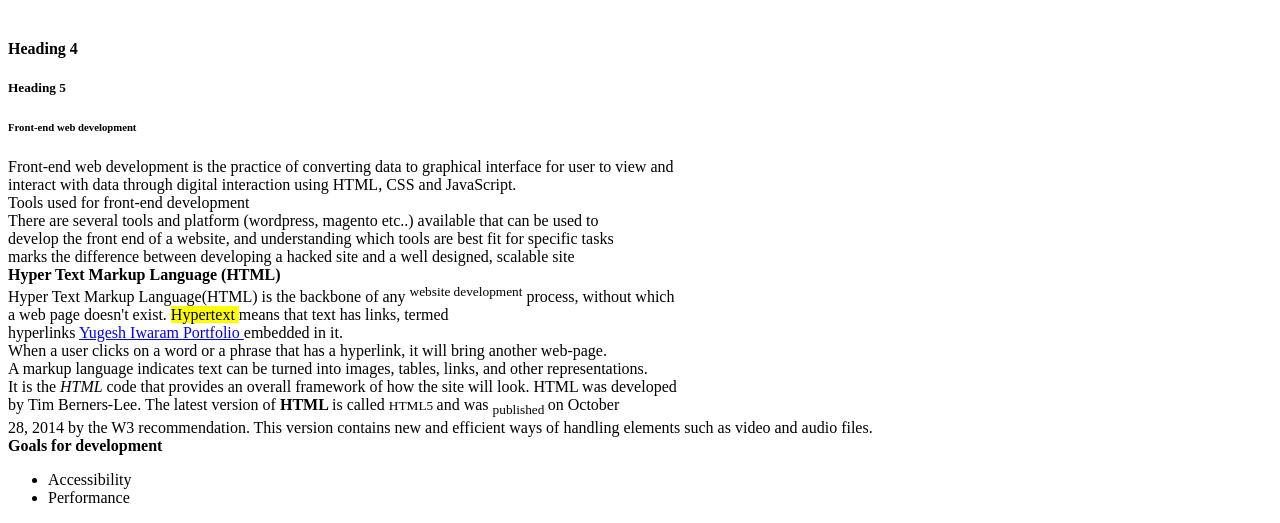
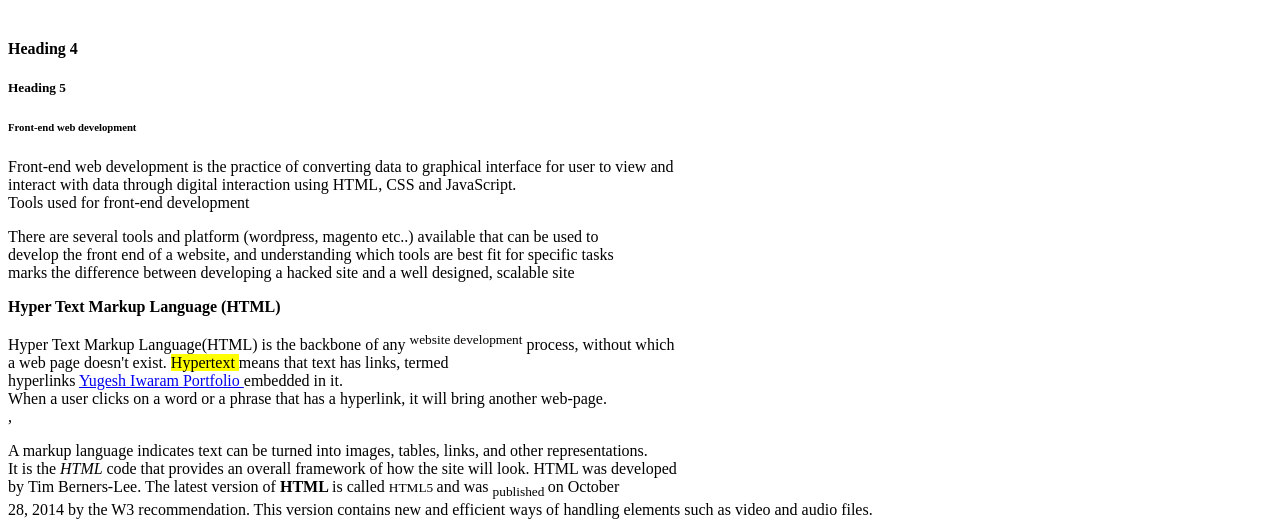
Before and after one commit to iwaramy/semantic-elements, a plain HTML site: page index.html in a window 1280 px wide. Shown: the part 256-779 px from the top of the page. Drawn offline with Linux system fonts and the light colour scheme.

Commit message:
add more html

```diff
--- a/index.html
+++ b/index.html
@@ -14,20 +14,20 @@
   <p>
   Front-end web development is the practice of converting data to graphical interface for user to view and<br>
   interact with data through digital interaction using HTML, CSS and JavaScript.<br>
-  Tools used for front-end development<br>
-  There are several tools and platform (wordpress, magento etc..) available that can be used to<br>
+  Tools used for front-end development<br> </p>
+  <p>There are several tools and platform (wordpress, magento etc..) available that can be used to<br>
   develop the front end of a website, and understanding which tools are best fit for specific tasks<br>
-  marks the difference between developing a hacked site and a well designed, scalable site<br>
+  marks the difference between developing a hacked site and a well designed, scalable site<br> </p>
 
   <b> Hyper Text Markup Language (HTML)</b> <br>
-  Hyper Text Markup Language(HTML) is the backbone of any <sup> website development</sup> process, without which <br>
+  <p>Hyper Text Markup Language(HTML) is the backbone of any <sup> website development</sup> process, without which <br>
   a web page doesn't exist. <mark> Hypertext </mark> means that text has links, termed<br>
   hyperlinks <a href="https://www.behance.net/yugeshiwaram/">Yugesh Iwaram Portfolio </a> embedded in it.<br>
-  When a user clicks on a word or a phrase that has a hyperlink, it will bring another web-page.<br>
-  A markup language indicates text can be turned into images, tables, links, and other representations.<br>
+  When a user clicks on a word or a phrase that has a hyperlink, it will bring another web-page.<br> ,</p>
+  <p> A markup language indicates text can be turned into images, tables, links, and other representations.<br>
   It is the <i> HTML </i> code that provides an overall framework of how the site will look. HTML was developed<br>
   by Tim Berners-Lee. The latest version of <strong> HTML </strong> is called <small> HTML5 </small> and was <sub> published </sub> on October<br>
-   28, 2014 by the W3 recommendation. This version contains new and efficient ways of handling elements such as video and audio files.<br>
+   28, 2014 by the W3 recommendation. This version contains new and efficient ways of handling elements such as video and audio files.<br> </p>
   <b>Goals for development</b>
   <ul>
   <li>Accessibility</li>
```
